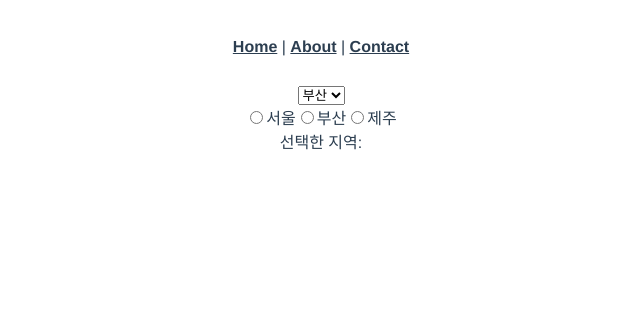
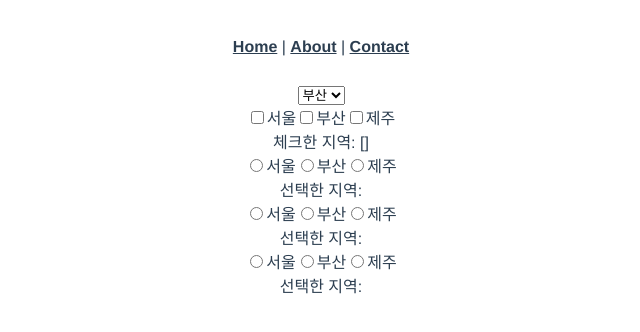
Before and after one commit to jyryuitpro/vue-default, a Vue app: page /example02 in a window 1280 px wide. Shown: the top 332 px of the page, without its empty margins (319-959 px from the left). Built offline with nearby package versions, Linux system fonts and the light colour scheme; what vue-sweetalert2 would draw is missing.

Commit message:
입력폼 데이터 바인딩 - select, checkbox, radio (복습) - select 데이터 바인딩 - checkbox 데이터 바인딩 - radio 데이터 바인딩

```diff
--- a/src/views/Example02.vue
+++ b/src/views/Example02.vue
@@ -1,30 +1,35 @@
 <template>
   <div>
+    <!-- select에서의 v-model은 value와 연결이 된다. -->
     <select v-model="city">
       <option value="02">서울</option>
       <option value="21">부산</option>
       <option value="064">제주</option>
     </select>
     <br>
+<!-- checkbox에서의 v-model은 checked와 연결이 된다. -->
 <!--    <label><input type="checkbox" v-model="checked">{{checked}}</label>-->
 <!--    <br>-->
-<!--    <label><input type="checkbox" value="서울" v-model="checked">서울</label>-->
-<!--    <label><input type="checkbox" value="부산" v-model="checked">부산</label>-->
-<!--    <label><input type="checkbox" value="제주" v-model="checked">제주</label>-->
-<!--    <br>-->
-<!--    <span>체크한 지역: {{checked}}</span>-->
-<!--    <br>-->
-<!--    <label><input type="radio" value="서울" v-model="picked"/>서울</label>-->
-<!--    <label><input type="radio" value="부산" v-model="picked"/>부산</label>-->
-<!--    <label><input type="radio" value="제주" v-model="picked"/>제주</label>-->
-<!--    <br>-->
-<!--    <span>선택한 지역: {{picked}}</span>-->
-<!--    <label><input type="radio" v-bind:value="radio1" v-model="picked"/>서울</label>-->
-<!--    <label><input type="radio" v-bind:value="radio2" v-model="picked"/>부산</label>-->
-<!--    <label><input type="radio" v-bind:value="radio3" v-model="picked"/>제주</label>-->
-<!--    <br>-->
-<!--    <span>선택한 지역: {{picked}}</span>-->
-<!--    <br>-->
+    <label><input type="checkbox" value="서울" v-model="checked">서울</label>
+    <label><input type="checkbox" value="부산" v-model="checked">부산</label>
+    <label><input type="checkbox" value="제주" v-model="checked">제주</label>
+    <br>
+    <span>체크한 지역: {{checked}}</span>
+    <br>
+<!-- radio v-model은 checked와 연결이 된다. -->
+    <label><input type="radio" value="서울" v-model="picked"/>서울</label>
+    <label><input type="radio" value="부산" v-model="picked"/>부산</label>
+    <label><input type="radio" value="제주" v-model="picked"/>제주</label>
+    <br>
+    <span>선택한 지역: {{picked}}</span>
+    <br>
+    <label><input type="radio" v-bind:value="radio1" v-model="picked"/>서울</label>
+    <label><input type="radio" v-bind:value="radio2" v-model="picked"/>부산</label>
+    <label><input type="radio" v-bind:value="radio3" v-model="picked"/>제주</label>
+    <br>
+    <span>선택한 지역: {{picked}}</span>
+    <br>
+    <!-- value에 데이터 바인딩하고 싶을 때는 속성 앞에 v-bind:를 넣어준다. -->
     <label><input type="radio" v-bind:value="radio[0]" v-model="picked"/>서울</label>
     <label><input type="radio" v-bind:value="radio[1]" v-model="picked"/>부산</label>
     <label><input type="radio" v-bind:value="radio[2]" v-model="picked"/>제주</label>
@@ -40,13 +45,17 @@ export default {
   data() {
     return {
       city: "21",
+
       // checked: false,
       checked: [],
-      radio: ["서울", "부산", "제주"],
+
+      picked: "",
+
       radio1: "서울2",
       radio2: "부산2",
       radio3: "제주2",
-      picked: "",
+
+      radio: ["서울", "부산", "제주"],
     };
   },
   setup() {
```
